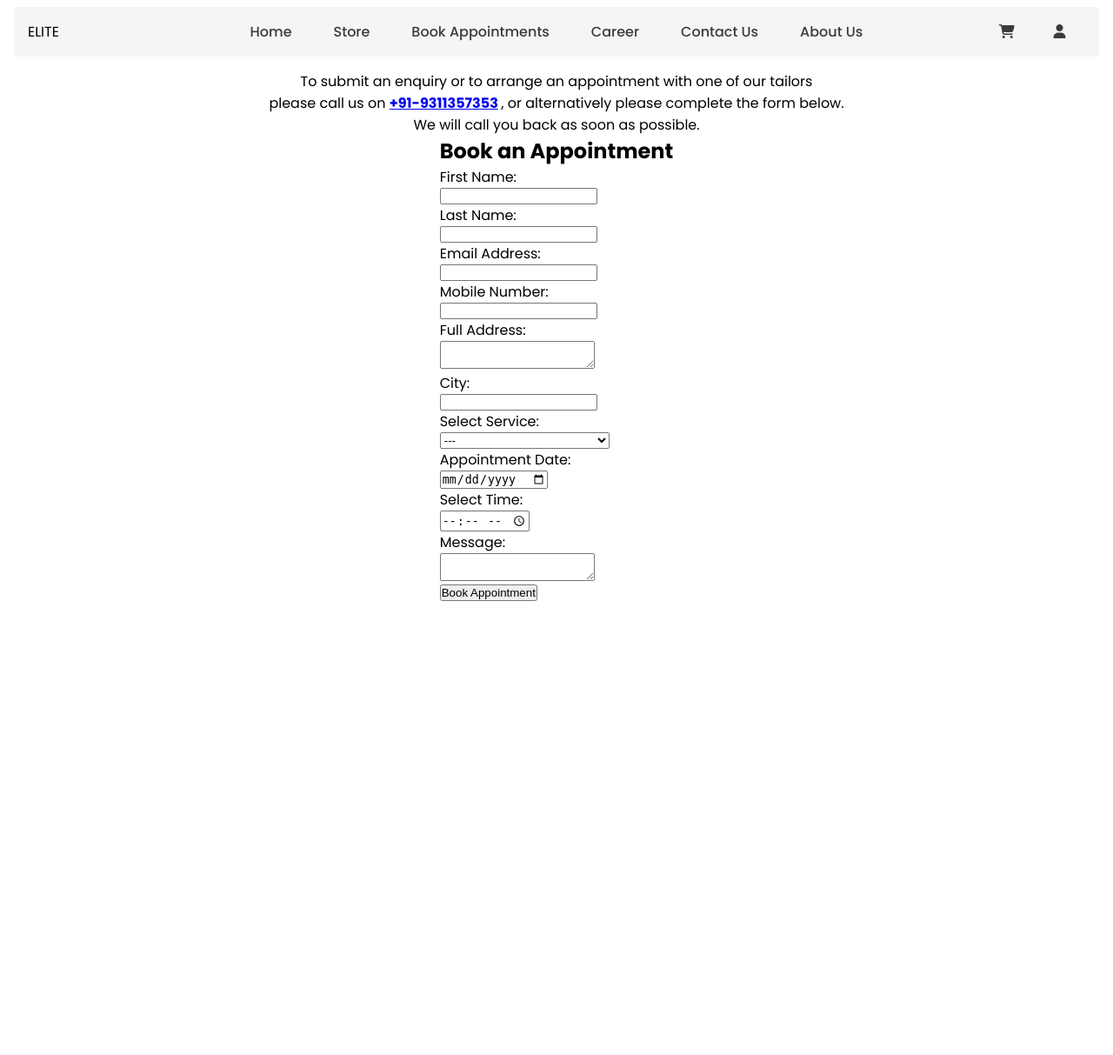
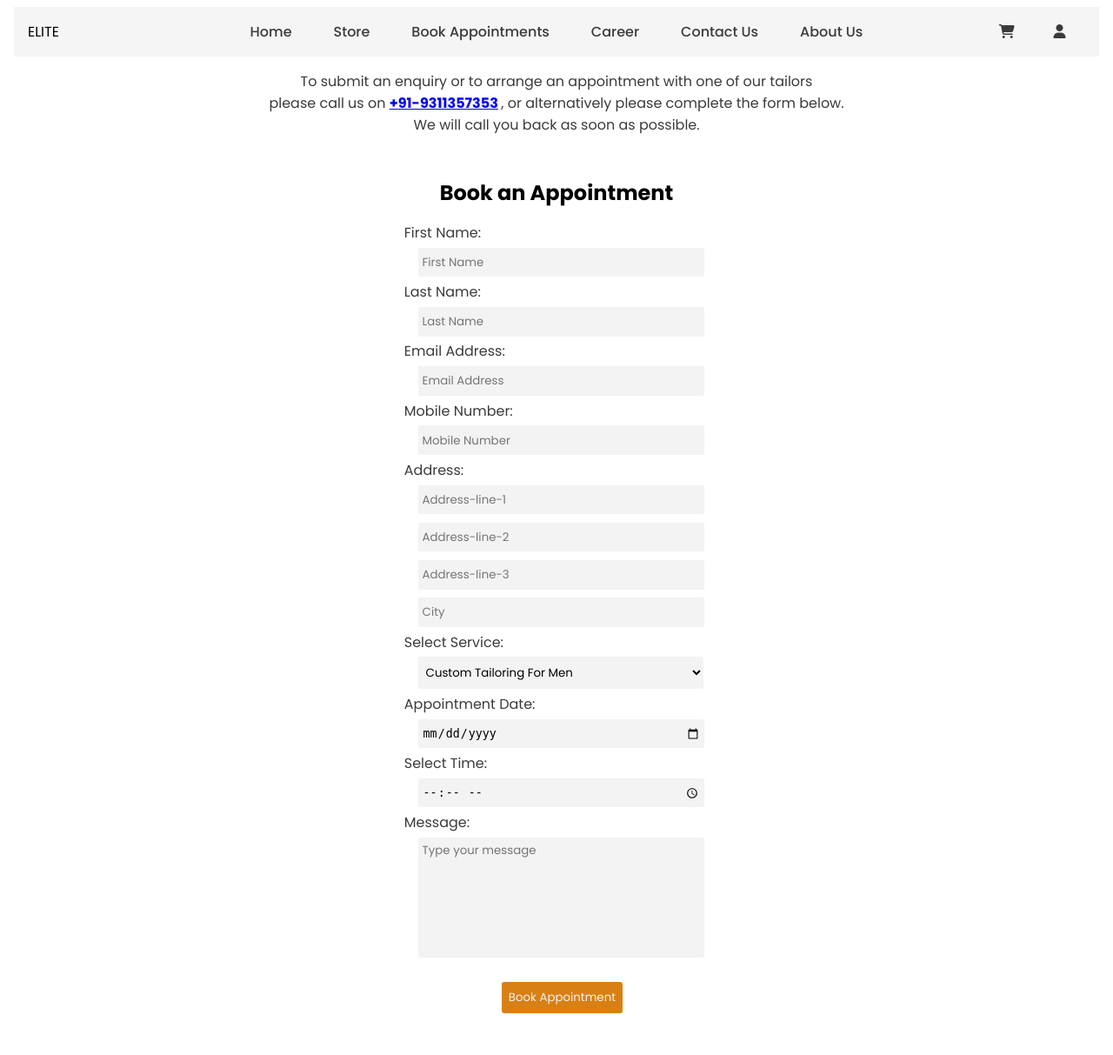
Before and after one commit to thilankadw/Elite-Tailoring, a PHP site: page /pages/appointment_booking.php in a window 1280 px wide. Shown: the whole page at 87% size. Before the commit the page ends 691 px from the top, so only its background shows below. Run offline with PHP 8.4, Linux system fonts and the light colour scheme; some web fonts are replaced.

Commit message:
booking page frontend

```diff
--- a/pages/appointment_booking.php
+++ b/pages/appointment_booking.php
@@ -49,55 +49,46 @@
         >
           <div class="form-element">
             <label for="firstname" class="form-label">First Name:</label>
-            <input type="text" id="firstname" name="firstname" required="" class="form-input" />
+            <input type="text" id="firstname" name="firstname" required="" class="form-input" placeholder="First Name"/>
           </div>
-
 
           <div class="form-element">
             <label for="lastname" class="form-label">Last Name:</label>
-            <input type="text" id="lastname" name="lastname" required="" class="form-input" />
+            <input type="text" id="lastname" name="lastname" required="" class="form-input" placeholder="Last Name"/>
           </div>
 
           <div class="form-element">
             <label for="email" class="form-label">Email Address:</label>
-            <input type="email" id="email" name="email" required="" class="form-input" />
+            <input type="email" id="email" name="email" required="" class="form-input" placeholder="Email Address" />
           </div>
 
           <div class="form-element">
             <label for="mobile" class="form-label">Mobile Number:</label>
-            <input type="tel" id="mobile" name="mobile" required="" class="form-input" />
+            <input type="tel" id="mobile" name="mobile" required="" class="form-input" placeholder="Mobile Number"/>
           </div>
 
           <div class="form-element">
-            <label for="address" class="form-label">Full Address:</label>
-            <textarea id="address" name="address" required=""></textarea>
-          </div>
-
-          <div class="form-element">
-            <label for="city" class="form-label">City:</label>
-            <input type="text" id="city" name="city" required="" class="form-input" />
+            <label for="address" class="form-label">Address:</label>
+            <input type="text" id="address-line-1"  class="form-input" placeholder="Address-line-1" />
+            <input type="text" id="address-line-2"  class="form-input" placeholder="Address-line-2" />
+            <input type="text" id="address-line-3"  class="form-input" placeholder="Address-line-3" />
+            <input type="text" id="city" name="city" required="" class="form-input" placeholder="City"/>
           </div>
 
           <div class="form-element">
             <label for="service" class="form-label">Select Service:</label>
-          <select id="service" name="service" required="">
-            <option value="Service 1">---</option>
-            <option value="Service 2">Custom Tailoring For Women</option>
-            <option value="Service 3">Custom Tailoring For Kids</option>
-            <option value="Service 4">Custom Tailoring For Men</option>
-          </select>
+              <select id="service" name="service" required="">
+                <option value="Service 1">---</option>
+                <option value="Service 2" selected>Custom Tailoring For Men</option>
+                <option value="Service 3">Custom Tailoring For Kids</option>
+                <option value="Service 4">Custom Tailoring For Women</option>
+              </select>
           </div>
 
 
           <div class="form-element">
             <label for="appointment_date" class="form-label">Appointment Date:</label>
-            <input
-            type="date"
-            id="appointment_date"
-            name="appointment_date"
-            required=""
-            class="form-input"
-          />
+            <input type="date" id="appointment_date" name="appointment_date" required="" class="form-input" placeholder="Appointment Date"/>
           </div>
 
           <div class="form-element">
@@ -107,16 +98,17 @@
 
           <div class="form-element">
             <label for="message" class="form-label">Message:</label>
-            <textarea id="message" name="message" required="" ></textarea>
+            <textarea id="message" name="message" required="" placeholder="Type your message" cols="6" rows="3"></textarea>
           </div>
 
-          <input type="submit" value="Book Appointment" />
+
+            <input type="submit" value="Book Appointment" class="form-input btn" />
         </form>
     </div>
 
       </div>
     </div>
 
-    <script src="file:///D:/SLIIT%20SAW/1st%20year/2%20SEMESTER/Projects/IWT/script.js"></script>
+
   </body>
 </html>
--- a/style.css
+++ b/style.css
@@ -8,7 +8,10 @@
     /*-----font-colors-----*/
     --black-primary: #3b3b3b;
     --black-secondary: #777777;
-    --gray-primary: #7d552f;
+    --white-secondary: #f3f3f3;
+    --white-primary: rgb(245, 245, 245);
+    --brown-primary: #7d552f;
+    --brown-secondary: #d98014;
 
 }
 
@@ -27,7 +30,7 @@ nav{
     align-items: center;
     margin: 1rem;
     margin-top: 0.5rem;
-    background-color: rgb(245, 245, 245);
+    background-color: var(--white-primary);
     padding: 1rem;
 }
 .logo{
@@ -73,7 +76,7 @@ nav{
     left: 0;
     width: 0;
     height: 2px;
-    background-color: var(--gray-primary);
+    background-color: var(--brown-secondary);
     border-radius: 1rem;
     transition: width 0.3s ease;
   }
@@ -159,7 +162,7 @@ nav{
 /*------Product Display area START ------*/
 
 #product-box{
-    background-color: rgb(243, 239, 239);
+    background-color: var(--white-primary);
     width: 240px;
     height: 300px;
     display: block;
@@ -197,7 +200,6 @@ nav{
 -----------------------------------------------*/
 
 /*------Paragraph-------*/
-
 .booking-container{
     margin: 1rem;
     display: flex;
@@ -208,15 +210,69 @@ nav{
 .booking-container .booking-para-container .booking-para{
     font-family: var(--primary-font);
     text-align: center;
+    color: var(--black-primary);
 }
 
 /*------Form-------*/
+.booking-form-container{
+    display: flex;
+    flex-direction: column;
+    align-items: center;
+    margin: 2rem;
+    background-color: var();
+}
 .booking-form-title{
     font-family: var(--primary-font);
+    margin: 1rem;
 }
 label{
     display: block;
     font-family: var(--primary-font);
+    color: var(--black-primary);
+}
+.form-element{
+    width: 100%;
+    display: flex;
+    flex-direction: column;
+}
+.booking-form-container .booking-form .form-element input , textarea, select, option{
+    width: 20rem;
+    height: 1.5rem;
+    background-color: var(--white-secondary);
+    border: none;
+    border-radius: 2px;
+    padding: 0.3rem;
+    margin: 0.3rem;
+    margin-left: 1rem;
+}
+.booking-form-container .booking-form .form-element select {
+    height: 2.3rem;
+    width: 20.5rem;
+    padding: 0.3rem;
+}
+.booking-form-container .booking-form .form-element input:focus, textarea:focus, select:focus{
+    outline: none;
+}
+.booking-form-container .booking-form .form-element input::placeholder, textarea::placeholder, select{
+    font-family: var(--primary-font);
+}
+textarea{
+    resize: none;
+    width: 20rem;
+    height: 8rem;
+}
+
+/*---Buttons---*/
+.btn{
+    padding: 0.5rem;
+    font-family: var(--primary-font);
+    background-color: var(--brown-secondary);
+    border: none;
+    color: var(--white-secondary);
+    border-radius: 3px;
+    position: relative;
+    left: 7rem;
+    margin-top: 1.5rem;
 }
 /*----------------------------------------------
         Appointment Booking Page End
```
